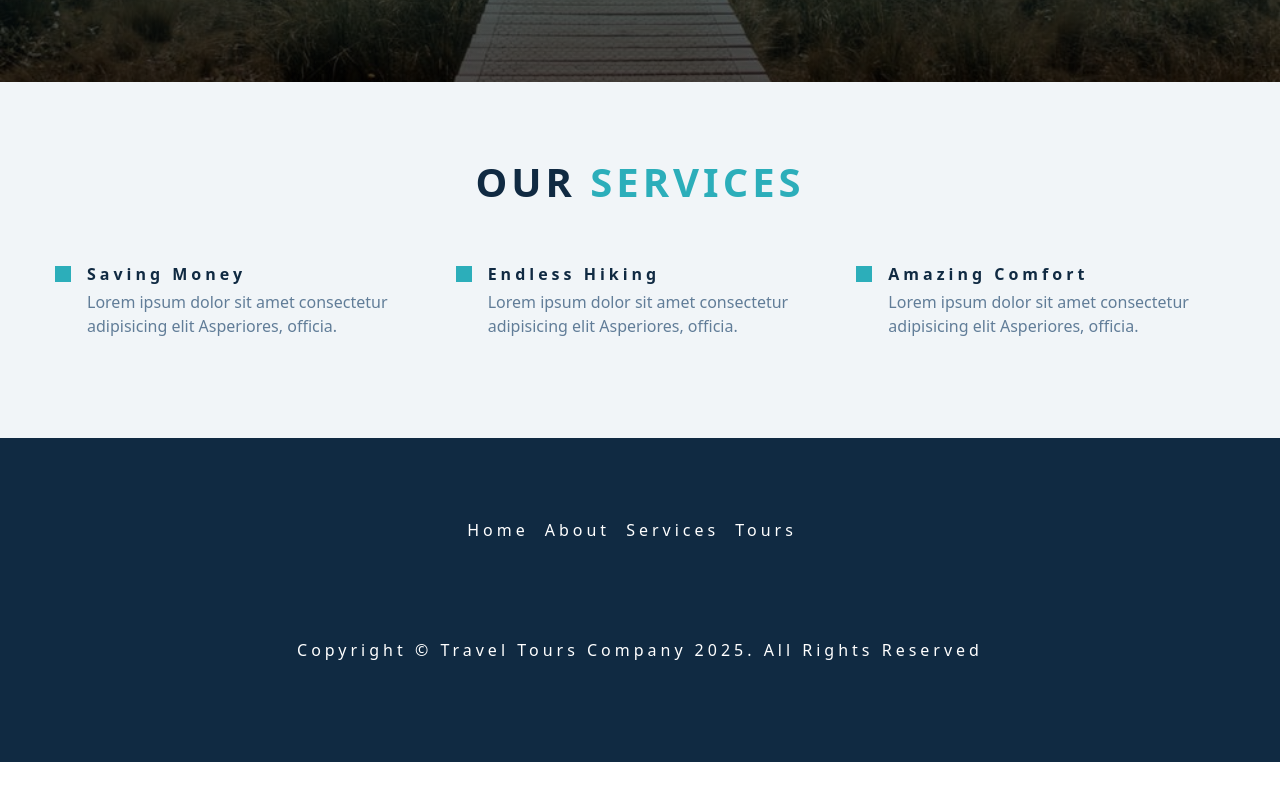
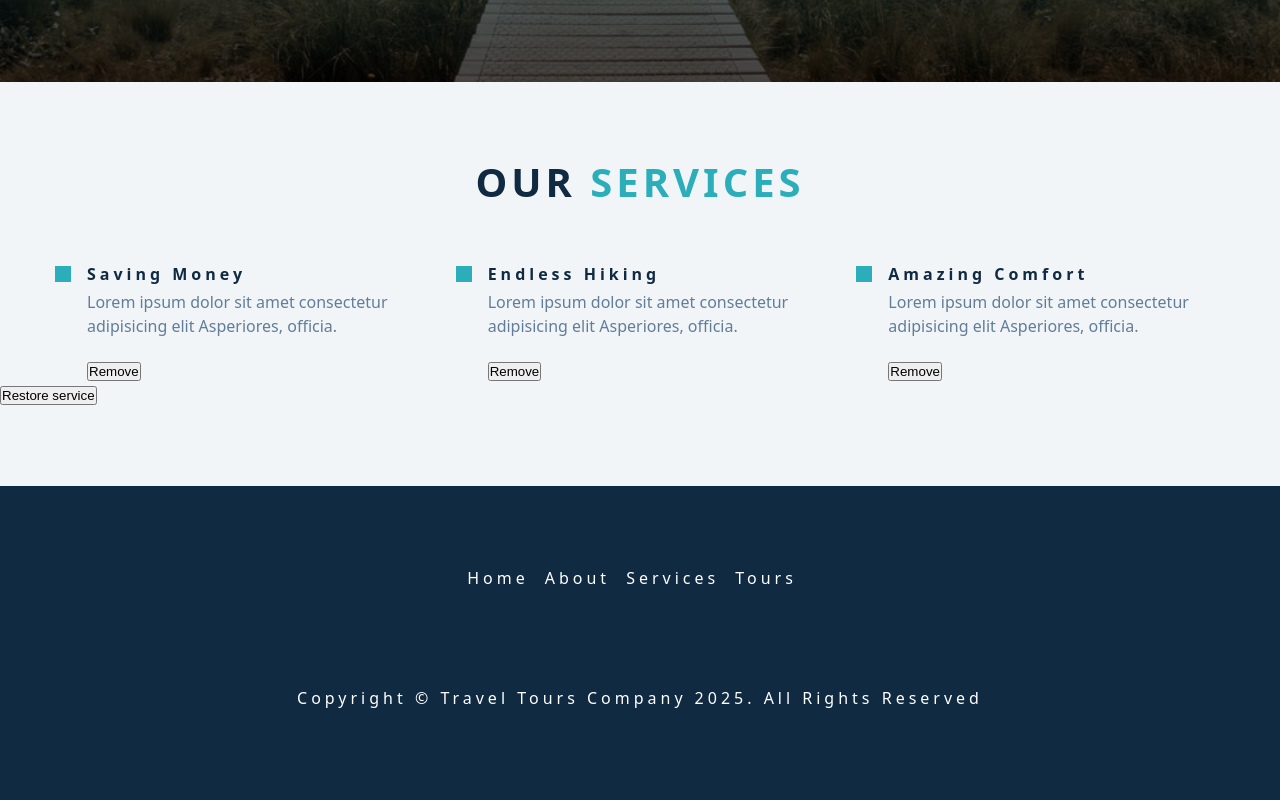
Before and after one commit to mustah21/week4-wednesday-afternoon, a React app: page /services in a window 1280 px wide. Shown: the part 718-1518 px from the top of the page. Before the commit the page ends 1480 px from the top, so only its background shows below. Built offline with nearby package versions, Linux system fonts and the light colour scheme; the HTML template or start-up script is replaced by a standard one.

Commit message:
iteration 2

```diff
--- a/src/components/Service.jsx
+++ b/src/components/Service.jsx
@@ -1,4 +1,6 @@
-const Service = ({ icon, title, text }) => {
+
+
+const Service = ({ icon, title, text, removeService }) => {
   return (
     <article className='service'>
       <span className='service-icon'>
@@ -7,6 +9,8 @@ const Service = ({ icon, title, text }) => {
       <div className='service-info'>
         <h4 className='service-title'>{title}</h4>
         <p className='service-text'>{text}</p>
+        <button onClick={removeService}>Remove</button> {/* dynamic */}
+
       </div>
     </article>
   )
--- a/src/components/Services.jsx
+++ b/src/components/Services.jsx
@@ -1,17 +1,33 @@
-import { services } from '../data'
+import { services as servicesData } from '../data'
 import Title from './Title'
 import Service from './Service'
+import { useState } from 'react';
+
 
 const Services = () => {
+
+  const [services, setServices] = useState(servicesData);
+
+  const removeService = (id) => {
+    setServices(services.filter(service => service.id !== id));
+  }
+  const restoreAllService = () => {
+    setServices(servicesData);
+  }
+
   return (
     <section className='section services' id='services'>
       <Title title='our' subTitle='services' />
 
       <div className='section-center services-center'>
         {services.map((service) => {
-          return <Service {...service} key={service.id} />
+          return <Service {...service} key={service.id}
+          removeService = {() => removeService(service.id)}/>
         })}
       </div>
+
+      <button onClick={restoreAllService}>Restore service</button>
+
     </section>
   )
 }
```
